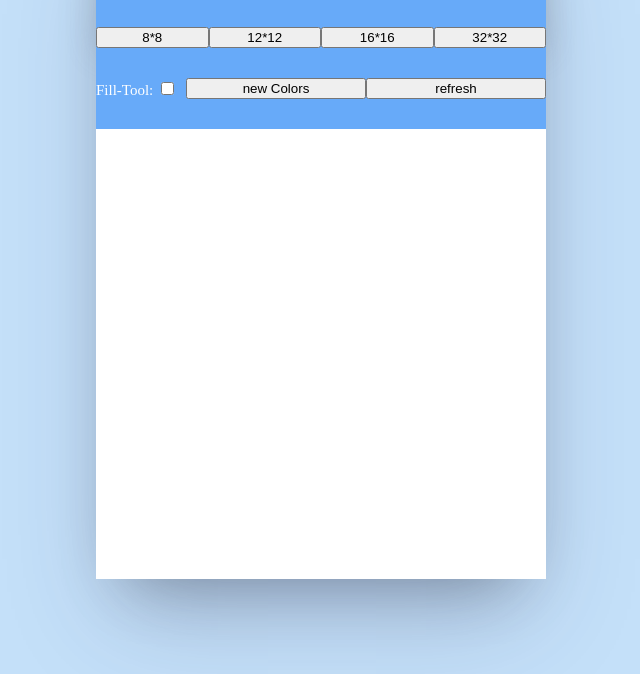
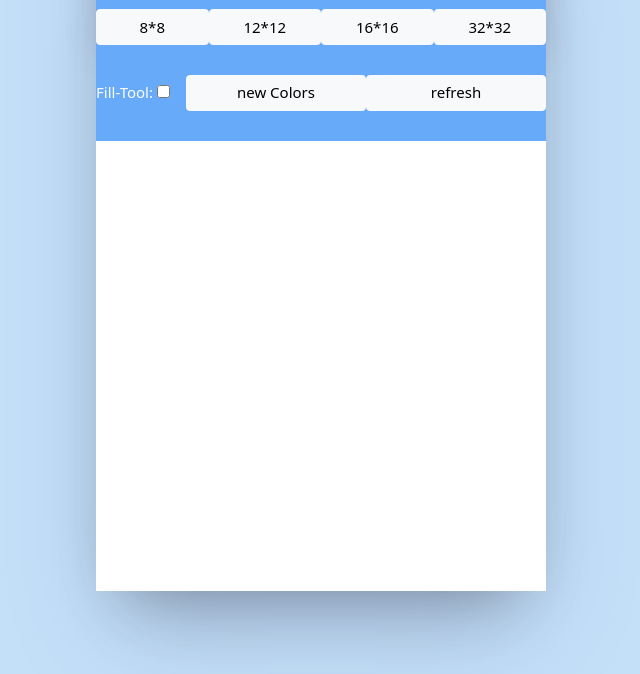
Before and after one commit to glissario/pixelart, a website: page src/index.html in a window 1280 px wide. Shown: the part 126-800 px from the top of the page, without its empty margins (319-959 px from the left). Drawn offline with nearby package versions, Linux system fonts and the light colour scheme.

Commit message:
refactor: style buttons

```diff
--- a/src/index.html
+++ b/src/index.html
@@ -4,8 +4,22 @@
     <meta charset="UTF-8" />
     <meta http-equiv="X-UA-Compatible" content="IE=edge" />
     <meta name="viewport" content="width=device-width, initial-scale=1.0" />
+    <meta name="author" content="glissario" />
+    <meta name="description" content="frontent-junior-challenge3: PixelArt" />
+    <link
+      href="https://cdn.jsdelivr.net/npm/bootstrap@5.1.0/dist/css/bootstrap.min.css"
+      rel="stylesheet"
+    />
     <link rel="stylesheet" href="style.css" />
-    <title>Document</title>
+
+    <link rel="preconnect" href="https://fonts.googleapis.com" />
+    <link rel="preconnect" href="https://fonts.gstatic.com" crossorigin />
+    <link
+      href="https://fonts.googleapis.com/css2?family=Roboto:wght@100&display=swap"
+      rel="stylesheet"
+    />
+
+    <title>Pixel-Art</title>
   </head>
   <body>
     <header class="header" data-test="header">
@@ -22,12 +36,29 @@
         />
       </div>
       <div class="dimension-btn-area" id="dimension-btn-area">
-        <button class="dimension-btn" data-test="dim-btn1" value="8">8*8</button
-        ><button class="dimension-btn" data-test="dim-btn2" value="12">
+        <button
+          class="btn btn-light dimension-btn"
+          data-test="dim-btn1"
+          value="8"
+        >
+          8*8</button
+        ><button
+          class="btn btn-light dimension-btn"
+          data-test="dim-btn2"
+          value="12"
+        >
           12*12</button
-        ><button class="dimension-btn" data-test="dim-btn3" value="16">
+        ><button
+          class="btn btn-light dimension-btn"
+          data-test="dim-btn3"
+          value="16"
+        >
           16*16</button
-        ><button class="dimension-btn" data-test="dim-btn4" value="32">
+        ><button
+          class="btn btn-light dimension-btn"
+          data-test="dim-btn4"
+          value="32"
+        >
           32*32
         </button>
       </div>
@@ -46,10 +77,18 @@
           />
         </div>
 
-        <button id="new-color" class="new-color" data-test="new-color-button">
+        <button
+          id="new-color"
+          class="btn btn-light new-color"
+          data-test="new-color-button"
+        >
           new Colors
         </button>
-        <button id="refresh-btn" class="refresh-btn" data-test="refresh-btn">
+        <button
+          id="refresh-btn"
+          class="btn btn-light refresh-btn"
+          data-test="refresh-btn"
+        >
           refresh
         </button>
       </section>
--- a/src/script.js
+++ b/src/script.js
@@ -63,7 +63,12 @@ function renderPalette(parent, fieldx) {
   square.style.backgroundColor = backgroundColor;
   square.setAttribute('data-bg-color', backgroundColor);
   square.addEventListener('click', function () {
+    const active = document.querySelector('.palette-square-active');
+    if (active !== null) {
+      active.classList = 'palette-square';
+    }
     globalColor = event.target.style.backgroundColor;
+    event.target.classList = 'palette-square-active';
   });
   parent.appendChild(square);
 }
@@ -153,7 +158,6 @@ function fillTool(event) {
       getField(globalSize - 2, globalSize - 2);
       getField(globalSize - 2, globalSize - 1);
     } else {
-      console.log(xAxis + ' ' + yAxis);
       for (let i = -1; i < 2; i++) {
         getField(globalSize - 1, yAxis - i);
         getField(globalSize - 2, yAxis - i);
@@ -222,6 +226,8 @@ function refreshSite() {
   for (let i = 0; i < delPalette.length; i++) {
     delPalette[i].remove();
   }
+  const delPaletteActive = document.querySelector('.palette-square-active');
+  delPaletteActive.remove();
   const delSquare = document.querySelectorAll('.square');
   for (let i = 0; i < delSquare.length; i++) {
     delSquare[i].remove();
--- a/src/style.css
+++ b/src/style.css
@@ -1,6 +1,7 @@
 html {
   font-size: 15px;
   background-color: #c4e0f9;
+  font-family: 'Roboto', sans-serif;
 }
 body {
   width: 30rem;
@@ -88,6 +89,10 @@ h1 {
   width: auto;
   box-shadow: rgba(100, 100, 111, 0.2) 0px 7px 29px 0px;
 }
+.palette-square-active {
+  border: 2px solid #b95f89;
+  transition: 0.5s;
+}
 
 .palette-square:focus {
   border: 3px solid black;
```
